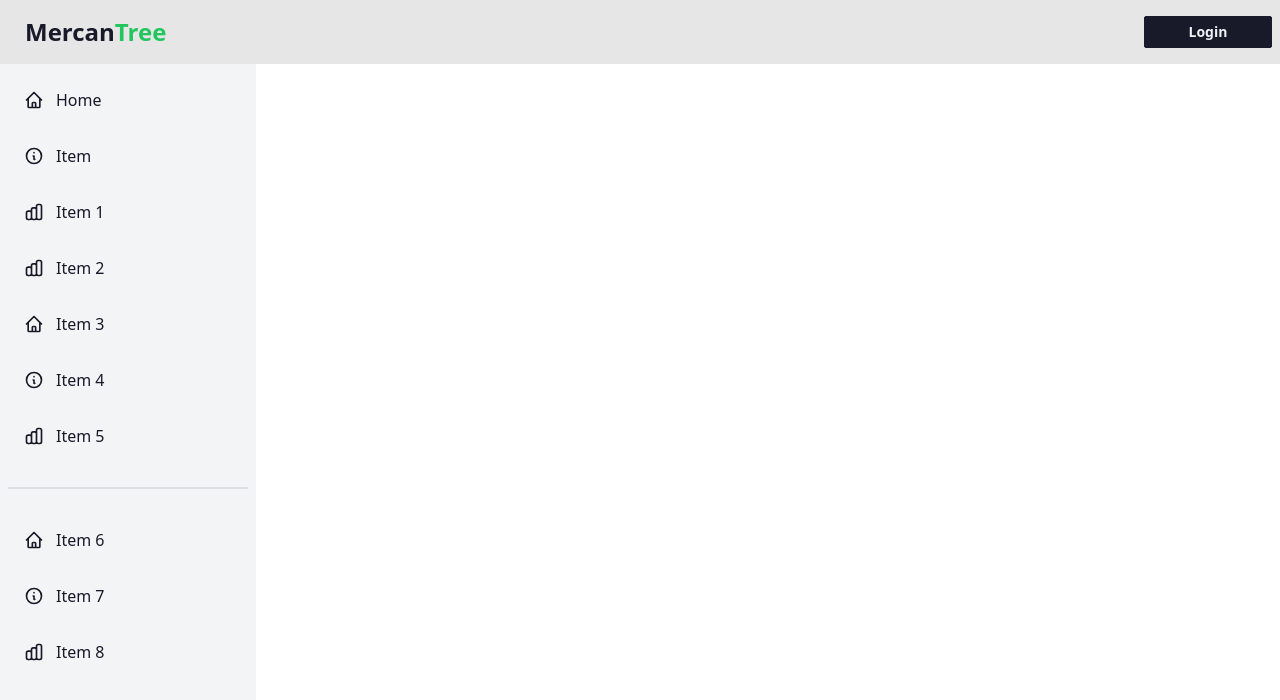
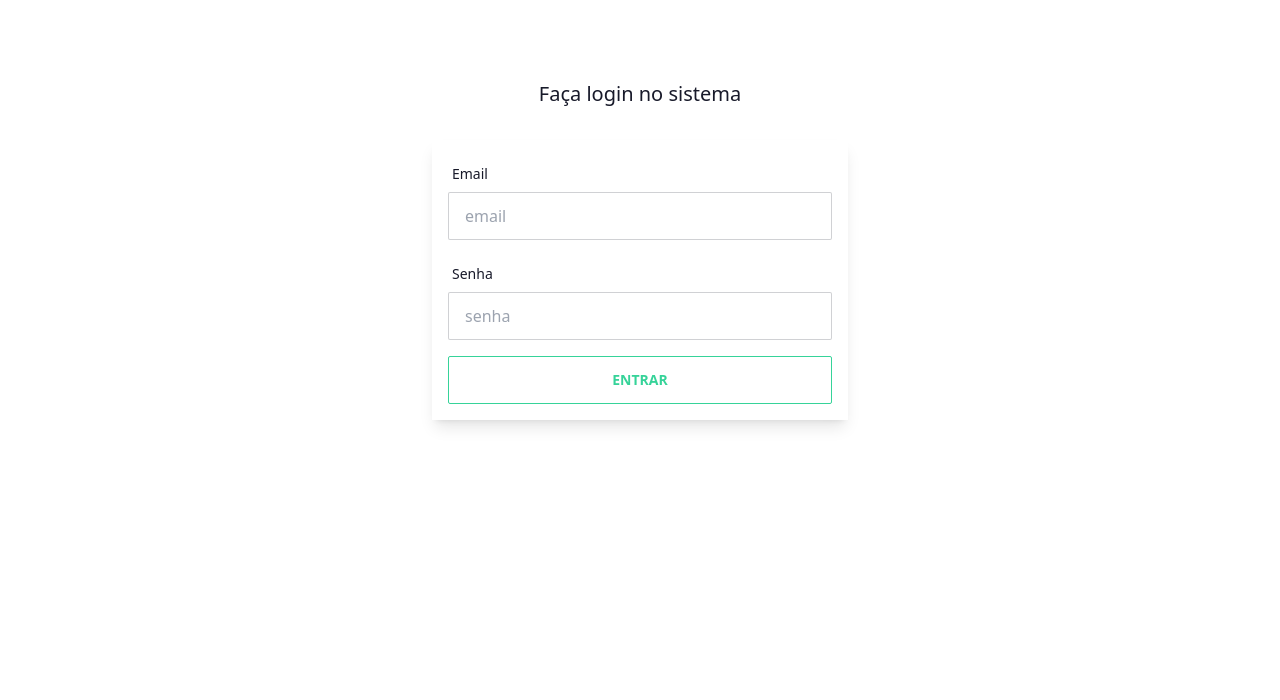
Before and after one commit to adielCalixto/MercanTree, a Vue app in the folder mercantree-fe/: page /login in a window 1280 px wide. Shown: the top 700 px of the page. Built offline with nearby package versions, Linux system fonts and the light colour scheme.

Commit message:
login page

```diff
--- a/mercantree-fe/src/App.vue
+++ b/mercantree-fe/src/App.vue
@@ -2,18 +2,11 @@
 // This starter template is using Vue 3 <script setup> SFCs
 // Check out https://vuejs.org/api/sfc-script-setup.html#script-setup
 import { RouterView } from 'vue-router'
-import TheHeader from './components/TheHeader.vue'
-import TheSidebar from './components/TheSidebar.vue'
+
 </script>
 
 <template>
-  <div>
-    <the-header />
-    <div class="flex overflow-hidden bg-white pt-16">
-      <the-sidebar />
-      <router-view />
-    </div>
-  </div>
+  <router-view />
 </template>
 
 <style>
--- /dev/null
+++ b/mercantree-fe/src/components/Home/HomePage.vue
@@ -0,0 +1,33 @@
+<template>
+  <div class="relative overflow-y-auto lg:ml-64 container mx-auto">
+
+    <home-stats class="container__child" />
+
+    <home-products-overview class="container__child" />
+
+    <p class="text-center text-sm text-neutral mt-10 container__child">
+      &copy; 2019-2021 <a href="#" class="hover:underline" target="_blank">MultiTech</a>. All rights reserved.
+    </p>
+  </div>
+</template>
+
+<script>
+
+import HomeStats from './HomeStats.vue'
+import HomeProductsOverview from './HomeProductsOverview.vue'
+
+export default {
+  name: 'HomePage',
+  components: {
+    HomeStats,
+    HomeProductsOverview,
+  },
+  data: function() {
+    return {
+    }
+  },
+}
+</script>
+
+<style>
+</style>
--- a/mercantree-fe/src/components/Home/index.vue
+++ b/mercantree-fe/src/components/Home/index.vue
@@ -1,26 +1,23 @@
 <template>
-  <div class="relative overflow-y-auto lg:ml-64 container mx-auto">
-
-    <home-stats class="container__child" />
-
-    <home-products-overview class="container__child" />
-
-    <p class="text-center text-sm text-neutral mt-10 container__child">
-      &copy; 2019-2021 <a href="#" class="hover:underline" target="_blank">MultiTech</a>. All rights reserved.
-    </p>
+  <div>
+    <the-header />
+    <div class="flex overflow-hidden bg-white pt-16">
+      <the-sidebar />
+      <router-view />
+    </div>
   </div>
 </template>
 
 <script>
 
-import HomeStats from './HomeStats.vue'
-import HomeProductsOverview from './HomeProductsOverview.vue'
+import TheHeader from '../TheHeader.vue'
+import TheSidebar from '../TheSidebar.vue'
 
 export default {
   name: 'Home',
   components: {
-    HomeStats,
-    HomeProductsOverview,
+    TheHeader,
+    TheSidebar,
   },
   data: function() {
     return {
--- /dev/null
+++ b/mercantree-fe/src/components/Login/index.vue
@@ -0,0 +1,35 @@
+<template>
+    <div class="max-w-md mx-auto my-16 p-4">
+        <div class="text-center mb-8">
+            <h1 class="text-xl">Faça login no sistema</h1>
+        </div>
+
+        <div class="p-4 bg-white shadow-lg">
+            <div class="form-control w-full">
+                <label class="label">
+                    <span class="label-text">Email</span>
+                </label>
+                <input type="email" placeholder="email" class="input input-bordered w-full">
+            </div>
+            <div class="form-control w-full my-4">
+                <label class="label">
+                    <span class="label-text">Senha</span>
+                </label>
+                <input type="password" placeholder="senha" class="input input-bordered w-full">
+            </div>
+            <div class="form-control w-full">
+                <button class="btn btn-success btn-outline btn-block">Entrar</button>
+            </div>
+        </div>
+    </div>
+</template>
+
+<script lang='ts'>
+export default {
+
+}
+</script>
+
+<style>
+
+</style>
```
Also changed, not shown: mercantree-fe/src/main.ts (+9 -1 lines).
